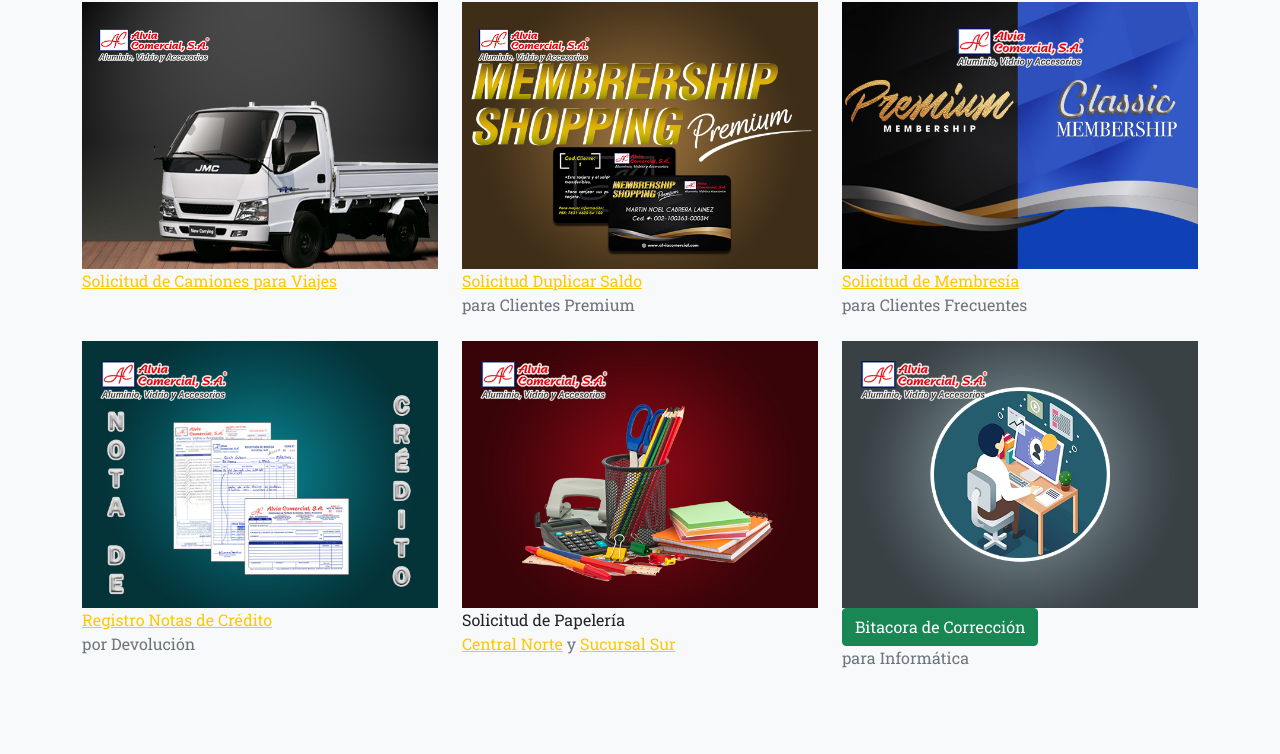
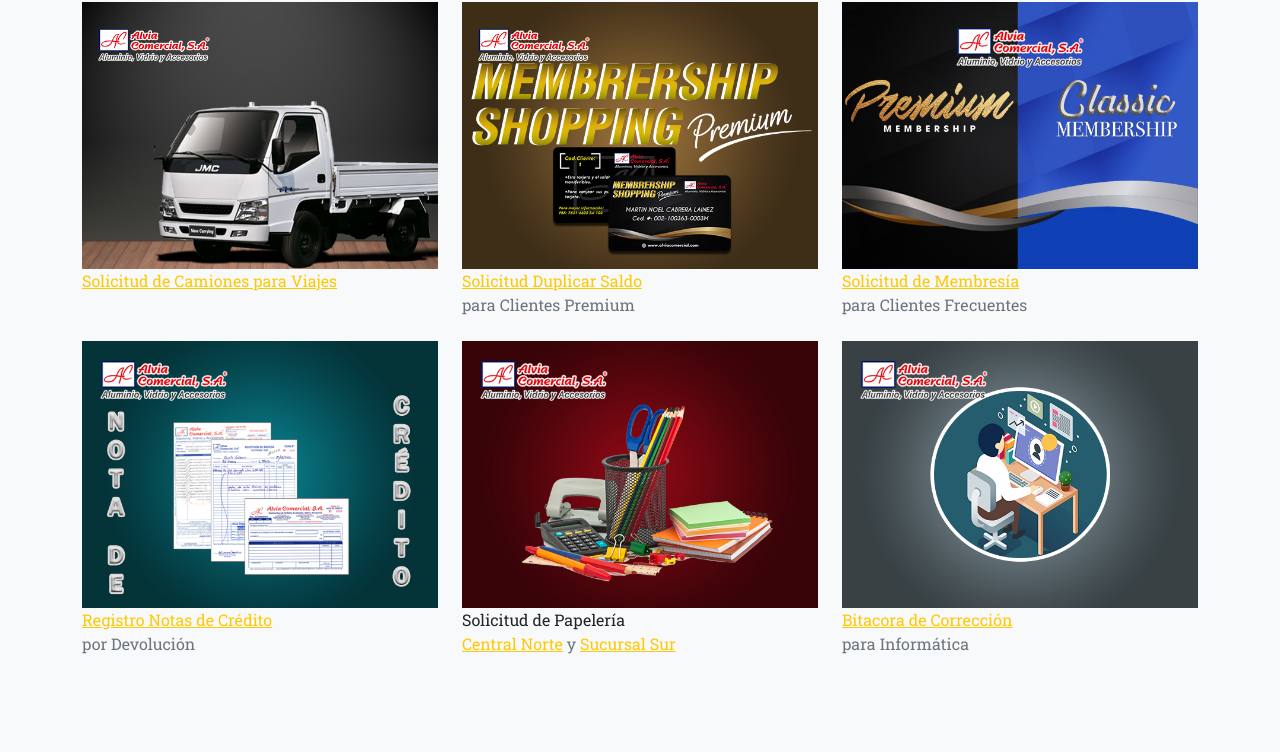
Before and after one commit to KarolinaSM29/formularios-alvia, a plain HTML site: page index.html in a window 1280 px wide. Shown: the part 1518-2272 px from the top of the page. Drawn offline with nearby package versions, Linux system fonts and the light colour scheme.

Commit message:
Update index.html

```diff
--- a/index.html
+++ b/index.html
@@ -133,7 +133,7 @@
                         <div class="portfolio-item">
                             <img class="img-fluid" src="assets/img/portfolio/6.jpg" alt="..." />
                             <div class="portfolio-caption">
-                                <div class="portfolio-caption-heading"><a href="https://docs.google.com/forms/d/e/1FAIpQLSeUsfmAHbtrNDufI-izybsY-udOIdYGcM8mczPSZ0XqNMoEYg/viewform" class="btn btn-success">Bitacora de Corrección</a><div>
+                                <div class="portfolio-caption-heading"><a href="https://docs.google.com/forms/d/e/1FAIpQLSeUsfmAHbtrNDufI-izybsY-udOIdYGcM8mczPSZ0XqNMoEYg/viewform">Bitacora de Corrección</a><div>
                                 <div class="portfolio-caption-subheading text-muted">para Informática</<></div>
                             </div>
                         </div>
```
